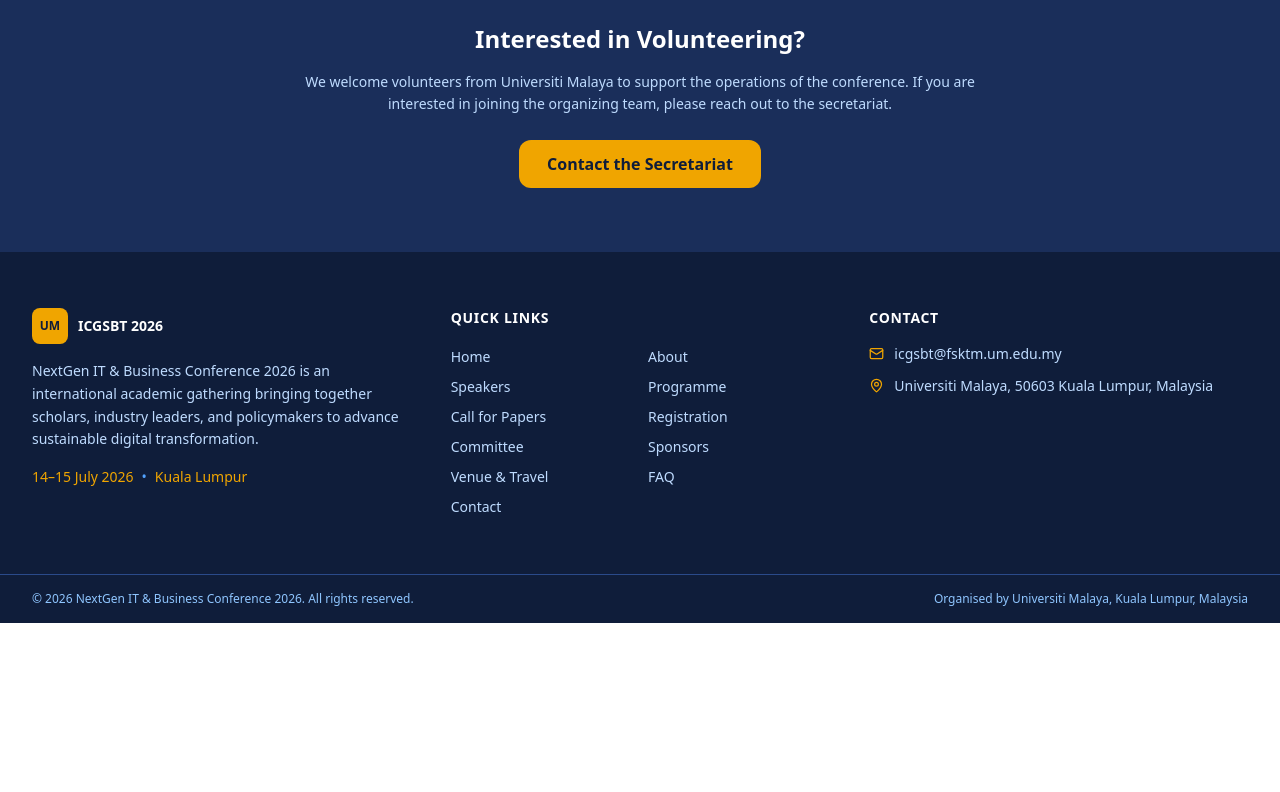
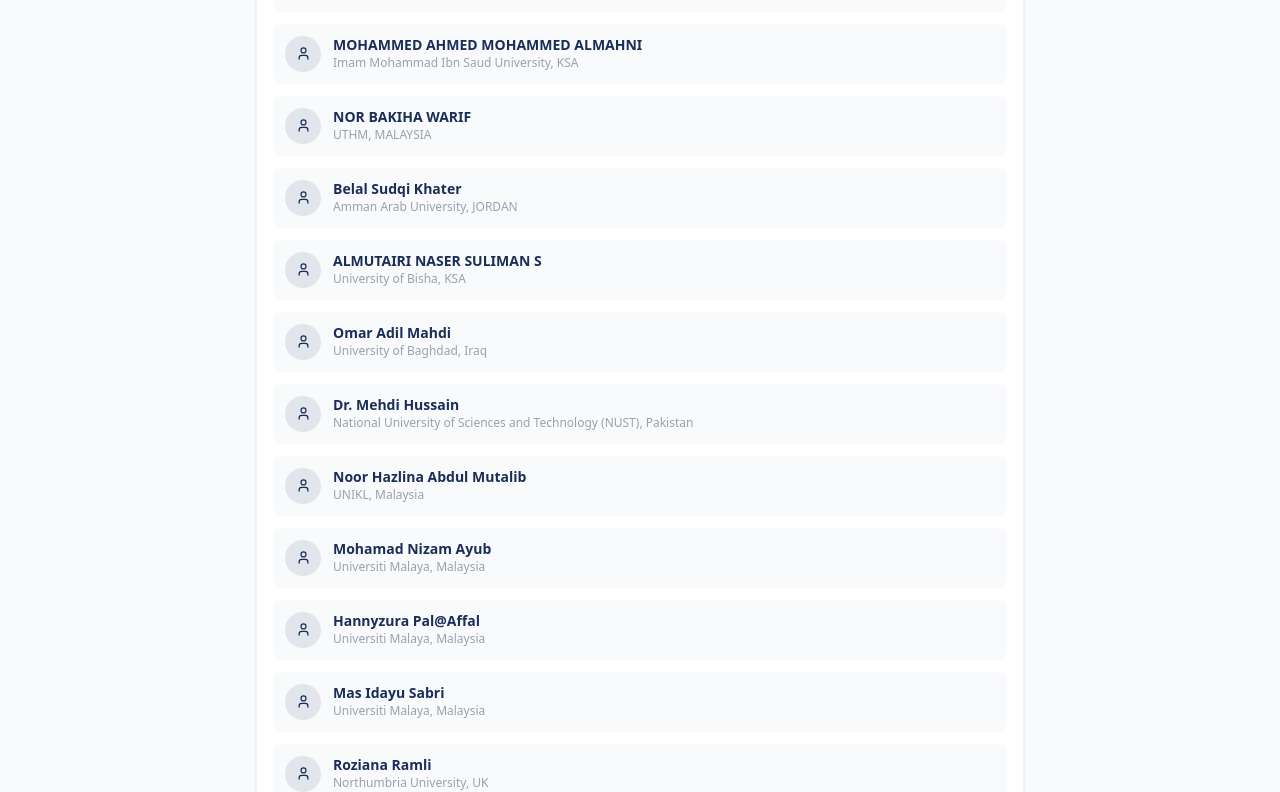
Before and after one commit to adamarbain/International-Conference-Nextgen-2026, a Next.js app: page /committee in a window 1280 px wide. Shown: the part 1613-2405 px from the top of the page. Before the commit the page ends 2236 px from the top, so only its background shows below. Built offline with nearby package versions, Linux system fonts and the light colour scheme.

Commit message:
Add sub-committees section with member details to committee data

```diff
--- a/src/app/committee/page.tsx
+++ b/src/app/committee/page.tsx
@@ -23,6 +23,7 @@
   const subGroups = committeeGroups.filter(
     (g) => !specialRoles.includes(g.id)
   );
+  const allSubMembers = subGroups.flatMap((g) => g.members);
 
   return (
     <motion.div
@@ -125,21 +126,14 @@
             initial="hidden"
             whileInView="visible"
             viewport={{ once: true }}
-            className="grid md:grid-cols-2 xl:grid-cols-3 gap-6"
+            className="max-w-3xl mx-auto"
           >
-            {subGroups.map((group) => (
             <motion.div
-                key={group.id}
               variants={prefersReducedMotion ? {} : fadeUp}
               className="bg-white rounded-2xl overflow-hidden shadow-sm border border-gray-100"
             >
-                <div className="bg-navy px-5 py-4">
-                  <h3 className="text-white font-bold text-base">
-                    {group.title}
-                  </h3>
-                </div>
               <div className="p-4 space-y-3">
-                  {group.members.map((member) => (
+                {allSubMembers.map((member) => (
                   <div
                     key={member.id}
                     className="flex items-center gap-3 p-3 rounded-lg bg-gray-50"
@@ -152,12 +146,16 @@
                         {member.name}
                       </p>
                       <p className="text-xs text-gray-500">{member.role}</p>
+                      {member.institution && (
+                        <p className="text-xs text-gray-400 mt-0.5">
+                          {member.institution}
+                        </p>
+                      )}
                     </div>
                   </div>
                 ))}
               </div>
             </motion.div>
-            ))}
           </motion.div>
         </div>
       </section>
--- a/src/data/seminar.ts
+++ b/src/data/seminar.ts
@@ -741,6 +741,36 @@
       },
     ],
   },
+  {
+    id: "subcommittees",
+    title: "Sub-committees",
+    members: [
+      { id: "s1", name: "YANG YANG", role: "", institution: "CUZ, CHINA" },
+      { id: "s2", name: "Muktar Yahuza", role: "", institution: "Nigeria" },
+      {
+        id: "s3",
+        name: "MOHAMMED AHMED MOHAMMED ALMAHNI",
+        role: "",
+        institution: "Imam Mohammad Ibn Saud University, KSA",
+      },
+      { id: "s4", name: "NOR BAKIHA WARIF", role: "", institution: "UTHM, MALAYSIA" },
+      { id: "s5", name: "Belal Sudqi Khater", role: "", institution: "Amman Arab University, JORDAN" },
+      { id: "s6", name: "ALMUTAIRI NASER SULIMAN S", role: "", institution: "University of Bisha, KSA" },
+      { id: "s7", name: "Omar Adil Mahdi", role: "", institution: "University of Baghdad, Iraq" },
+      {
+        id: "s8",
+        name: "Dr. Mehdi Hussain",
+        role: "",
+        institution: "National University of Sciences and Technology (NUST), Pakistan",
+      },
+      { id: "s9", name: "Noor Hazlina Abdul Mutalib", role: "", institution: "UNIKL, Malaysia" },
+      { id: "s10", name: "Mohamad Nizam Ayub", role: "", institution: "Universiti Malaya, Malaysia" },
+      { id: "s11", name: "Hannyzura Pal@Affal", role: "", institution: "Universiti Malaya, Malaysia" },
+      { id: "s12", name: "Mas Idayu Sabri", role: "", institution: "Universiti Malaya, Malaysia" },
+      { id: "s13", name: "Roziana Ramli", role: "", institution: "Northumbria University, UK" },
+      { id: "s14", name: "Nornazlita Hussin", role: "", institution: "Universiti Malaya, Malaysia" },
+    ],
+  },
   // {
   //   id: "operations",
   //   title: "Operations Team",
```
Lines whose indentation alone changed are shown as unchanged.
